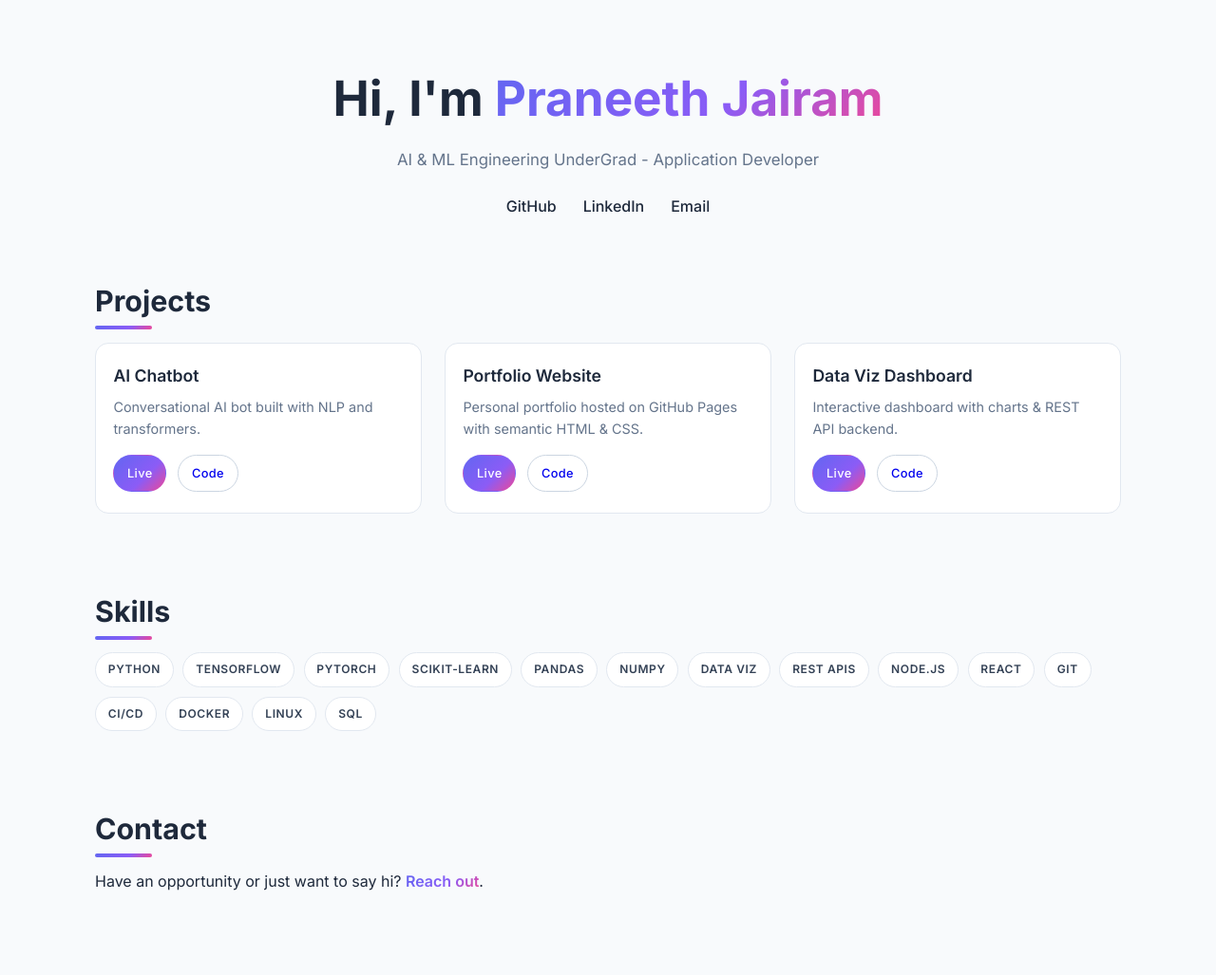
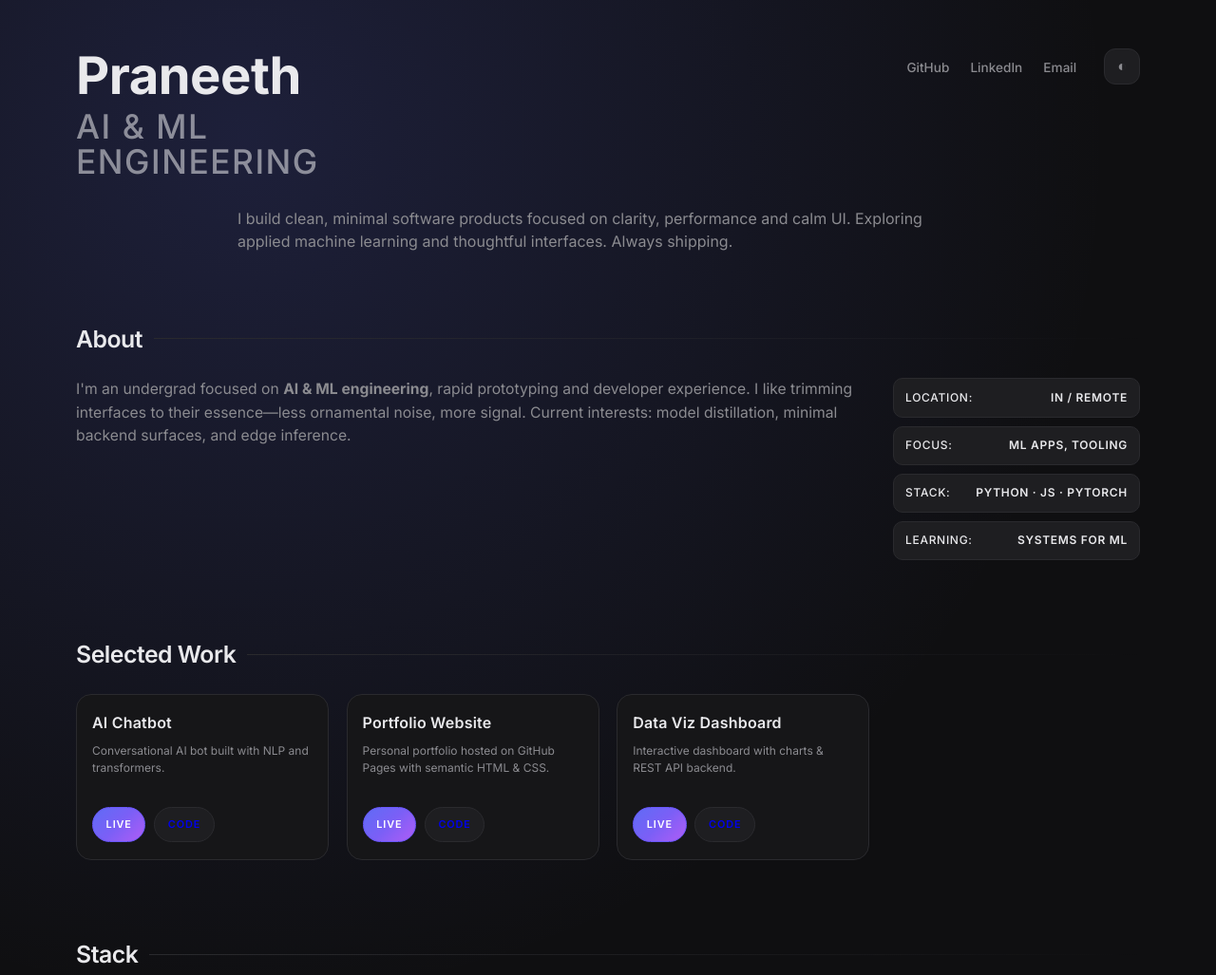
Before and after one commit to praneeeethcodes/praneeeethcodes.github.io, a plain HTML site: page index.html in a window 1280 px wide. Shown: the top 1027 px of the page at 95% size. Drawn offline with Linux system fonts and the light colour scheme.

Commit message:
ui: minimal redesign + theme toggle + animations

```diff
--- a/assets/css/style.css
+++ b/assets/css/style.css
@@ -1,49 +1,66 @@
-* { box-sizing: border-box; }
-:root {
-  --bg: #f8fafc;
-  --text: #1e293b;
-  --muted: #64748b;
-  --accent: #6366f1;
-  --accent-grad: linear-gradient(135deg,#6366f1,#8b5cf6 60%, #ec4899);
-  --radius: 14px;
-  font-family: 'Inter', system-ui, -apple-system, BlinkMacSystemFont, 'Segoe UI', Roboto, Oxygen, Ubuntu, Cantarell, 'Fira Sans', 'Droid Sans', 'Helvetica Neue', Arial, sans-serif;
+*{box-sizing:border-box;-webkit-font-smoothing:antialiased}
+:root{--bg:#0f0f11;--bg-alt:#161618;--bg-soft:#1e1e21;--border:#2a2a2e;--text:#e9e9ec;--text-dim:#8b8b90;--accent:#5f6cf6;--accent-soft:rgba(95,108,246,.12);--radius:18px;--focus:0 0 0 2px #0f0f11,0 0 0 4px var(--accent);font-family:'Inter',system-ui,-apple-system,"Segoe UI",Roboto,sans-serif;}
+body{margin:0;background:radial-gradient(circle at 20% 10%,rgba(95,108,246,.18),transparent 55%),var(--bg);color:var(--text);line-height:1.55;-webkit-text-size-adjust:100%}
+body.light{--bg:#f9fafb;--bg-alt:#ffffff;--bg-soft:#f1f3f6;--border:#e3e5e9;--text:#1d1f23;--text-dim:#5a606b;background:radial-gradient(circle at 75% 15%,rgba(95,108,246,.20),transparent 60%),var(--bg)}
+.container{width:min(1120px,90%);margin:0 auto}
+.site-header{padding:3.2rem 0 2.2rem}
+.header-inner{display:flex;justify-content:space-between;align-items:flex-start;gap:2rem}
+.brand-block{max-width:360px}
+.hero-title{margin:0;font-size:clamp(2.4rem,6vw,3.4rem);line-height:1.05;font-weight:620;letter-spacing:-.5px}
+.hero-sub{font-size:.65em;font-weight:500;opacity:.55;letter-spacing:1.5px;text-transform:uppercase;display:inline-block;margin-top:.4rem}
+.intro-blurb{margin-top:1.6rem;max-width:780px}
+.lede{margin:0;font-size:clamp(1rem,1.15vw,1.15rem);color:var(--text-dim);font-weight:400}
+.header-actions{display:flex;align-items:center;gap:1.25rem}
+.subtle-links a{color:var(--text-dim);font-size:.85rem;font-weight:500;text-decoration:none;position:relative;padding:.35rem .55rem;border-radius:8px;transition:.25s}
+.subtle-links a:hover{color:var(--text);background:var(--bg-soft)}
+.subtle-links a:active{transform:translateY(1px)}
+.theme-toggle{background:var(--bg-soft);border:1px solid var(--border);color:var(--text-dim);width:38px;height:38px;border-radius:12px;display:grid;place-items:center;font-size:1rem;cursor:pointer;transition:.35s}
+.theme-toggle:hover{color:var(--text);background:var(--bg-alt)}
+.theme-toggle:focus-visible{outline:none;box-shadow:var(--focus)}
+.section-title{margin:0 0 1.4rem;font-size:1.55rem;font-weight:600;letter-spacing:-.5px;display:flex;align-items:center;gap:.75rem}
+.section-title:after{content:"";flex:1;height:1px;background:linear-gradient(90deg,var(--border),transparent)}
+.about-section,.projects-section,.skills-section,.contact-section{padding:2.2rem 0 2.8rem}
+.about-grid{display:grid;gap:2rem;grid-template-columns:minmax(0,1fr) 260px}
+@media (max-width:860px){.about-grid{grid-template-columns:1fr}}
+.about-text{margin:0;font-size:.98rem;color:var(--text-dim)}
+.quick-facts{list-style:none;padding:0;margin:0;display:grid;gap:.55rem;font-size:.75rem;letter-spacing:.7px;text-transform:uppercase}
+.quick-facts li{background:var(--bg-soft);padding:.65rem .75rem;border:1px solid var(--border);border-radius:10px;display:flex;justify-content:space-between;gap:1rem;font-weight:500}
+.quick-facts span{color:var(--text);font-weight:600}
+.projects-grid{--cols:repeat(auto-fill,minmax(250px,1fr));display:grid;gap:1.15rem;grid-template-columns:var(--cols)}
+.project-card{background:var(--bg-alt);border:1px solid var(--border);padding:1.05rem 1rem 1.15rem;border-radius:16px;display:flex;flex-direction:column;gap:.55rem;position:relative;overflow:hidden;min-height:175px;transition:.4s}
+.project-card:before{content:"";position:absolute;inset:0;background:radial-gradient(circle at 92% 12%,rgba(95,108,246,.25),transparent 70%);opacity:0;transition:.5s}
+.project-card:hover{transform:translateY(-4px);border-color:#3a3a41}
+.project-card:hover:before{opacity:1}
+.project-title{margin:0;font-size:1rem;font-weight:600;letter-spacing:.2px}
+.project-desc{margin:0;color:var(--text-dim);font-size:.75rem;line-height:1.45}
+.project-links{margin-top:auto;display:flex;gap:.55rem}
+.btn{--btn-bg:var(--bg-soft);--btn-border:var(--border);--btn-color:var(--text-dim);font-size:.68rem;letter-spacing:.9px;text-transform:uppercase;padding:.55rem .85rem;border:1px solid var(--btn-border);border-radius:100px;background:var(--btn-bg);text-decoration:none;font-weight:600;display:inline-flex;align-items:center;gap:.35rem;cursor:pointer;transition:.35s}
+.btn:hover{color:var(--text);--btn-border:#4a4a52}
+.btn.primary{background:linear-gradient(135deg,var(--accent) 0%,#7b5ff6 50%,#b05df6);color:#fff;border:1px solid #6957ff}
+.btn.primary:hover{filter:brightness(1.08)}
+.chip-list{list-style:none;padding:0;margin:0;display:flex;flex-wrap:wrap;gap:.5rem}
+.chip-list li{background:var(--bg-soft);border:1px solid var(--border);padding:.45rem .75rem;font-size:.62rem;letter-spacing:1px;text-transform:uppercase;border-radius:8px;font-weight:600;color:var(--text-dim);transition:.3s}
+.chip-list li:hover{color:var(--text);border-color:#3a3a41}
+.contact-line{margin:0;font-size:.95rem;color:var(--text-dim)}
+.accent{background:linear-gradient(120deg,var(--accent),#8b5ff6 60%,#d65df6);-webkit-background-clip:text;background-clip:text;color:transparent;font-weight:600}
+.site-footer{padding:3rem 0 3.5rem;text-align:center;font-size:.7rem;color:var(--text-dim)}
+/* Focus styles */
+a:focus-visible,.btn:focus-visible,.theme-toggle:focus-visible,.project-card:focus-visible{outline:none;box-shadow:var(--focus)}
+/* Fade / sequence */
+.fade-seq{opacity:0;transform:translateY(16px);animation:fadeUp .9s ease forwards;animation-delay:.15s}
+@keyframes fadeUp{to{opacity:1;transform:translateY(0)}}
+/* Optional appear for JS injected cards */
+.project-card{opacity:0;transform:translateY(14px)}
+.project-card.in-view{opacity:1;transform:translateY(0);transition:opacity .6s ease,transform .6s cubic-bezier(.4,.65,.3,1)}
+/* Light mode tweaks */
+body.light .project-card:hover{border-color:#d0d2d9}
+body.light .project-card{background:var(--bg-soft)}
+body.light .quick-facts li{background:var(--bg-soft)}
+body.light .chip-list li{background:var(--bg-soft)}
+
+@media (max-width:680px){
+  .header-inner{flex-direction:column;align-items:flex-start}
+  .hero-title{font-size:clamp(2.2rem,8vw,2.9rem)}
+  .intro-blurb{margin-top:1rem}
+  .projects-grid{grid-template-columns:repeat(auto-fill,minmax(190px,1fr))}
 }
-body { margin:0; background: var(--bg); color: var(--text); line-height:1.55; }
-.container { width: min(1080px, 92%); margin: 0 auto; }
-.site-header { padding: 4rem 0 2rem; text-align:center; }
-.hero-title { font-size: clamp(2.2rem,5vw,3.2rem); margin:0 0 .75rem; font-weight:700; }
-.accent { background: var(--accent-grad); -webkit-background-clip: text; background-clip: text; color: transparent; }
-.subtitle { font-size:1.05rem; color: var(--muted); margin:0 0 1.5rem; }
-.socials { display:flex; justify-content:center; gap:1.75rem; }
-.socials a { text-decoration:none; font-weight:500; color: var(--text); position:relative; }
-.socials a:after { content:""; position:absolute; left:0; bottom:-3px; width:0; height:2px; background: var(--accent-grad); transition:.35s; }
-.socials a:hover:after { width:100%; }
-.section-title { font-size:1.9rem; margin:0 0 1.2rem; position:relative; }
-.section-title:after { content:""; position:absolute; left:0; bottom:-6px; width:60px; height:4px; background: var(--accent-grad); border-radius:3px; }
-.projects-section, .skills-section, .contact-section { padding: 2rem 0 3rem; }
-.projects-grid { display:grid; gap:1.5rem; grid-template-columns: repeat(auto-fill,minmax(260px,1fr)); }
-.project-card { background:#fff; border:1px solid #e2e8f0; padding:1.25rem 1.15rem 1.35rem; border-radius: var(--radius); display:flex; flex-direction:column; gap:.6rem; position:relative; overflow:hidden; transition:.35s; }
-.project-card:before { content:""; position:absolute; inset:0; background:radial-gradient(circle at 85% -10%, rgba(99,102,241,.35), transparent 60%); opacity:0; transition:.4s; }
-.project-card:hover { box-shadow:0 8px 28px -8px rgba(0,0,0,.12),0 4px 14px -6px rgba(0,0,0,.08); transform:translateY(-4px); }
-.project-card:hover:before { opacity:1; }
-.project-title { font-size:1.1rem; margin:0; font-weight:600; }
-.project-desc { font-size:.9rem; color: var(--muted); margin:0 0 .4rem; }
-.project-links { margin-top:auto; display:flex; gap:.75rem; }
-.btn { --btn-bg: #fff; --btn-border:#cbd5e1; --btn-color: var(--text); font-size:.8rem; padding:.55rem .85rem; border:1px solid var(--btn-border); border-radius:999px; background:var(--btn-bg); text-decoration:none; font-weight:500; letter-spacing:.4px; position:relative; overflow:hidden; transition:.35s; }
-.btn:hover { border-color: #94a3b8; }
-.btn.primary { --btn-bg: var(--accent-grad); --btn-border: transparent; --btn-color:#fff; color:#fff; }
-.btn.primary:hover { filter:brightness(.95); }
-.chip-list { list-style:none; padding:0; margin:0; display:flex; flex-wrap:wrap; gap:.6rem; }
-.chip-list li { background:#fff; border:1px solid #e2e8f0; padding:.5rem .8rem; font-size:.75rem; text-transform:uppercase; letter-spacing:.6px; border-radius:999px; font-weight:600; color:#334155; }
-.contact-section p { font-size:1rem; }
-.contact-section a { font-weight:600; text-decoration:none; }
-.contact-section a:hover { text-decoration:underline; }
-.site-footer { padding:2.5rem 0 3rem; text-align:center; font-size:.8rem; color: var(--muted); }
-@media (prefers-color-scheme: dark) {
-  :root { --bg:#0f172a; --text:#f1f5f9; --muted:#94a3b8; }
-  body { background: radial-gradient(circle at 20% 15%, rgba(99,102,241,.15), transparent 55%), var(--bg); }
-  .project-card { background:#1e293b; border-color:#334155; }
-  .chip-list li { background:#1e293b; border-color:#334155; color:#cbd5e1; }
-  .btn { --btn-bg:#1e293b; --btn-border:#334155; --btn-color:#f1f5f9; }
-  .btn.primary { --btn-bg: var(--accent-grad); }
-}
--- a/assets/js/app.js
+++ b/assets/js/app.js
@@ -51,14 +51,10 @@ function updateYear() {
   y.textContent = `© ${new Date().getFullYear()} Praneeth. Built with ❤️.`;
 }
 
-function init() {
-  renderProjects();
-  renderSkills();
-  updateYear();
-  // Basic entrance animation
+function applyIntersection() {
   const observer = new IntersectionObserver(entries => {
     entries.forEach(e => {
-      if(e.isIntersecting) {
+      if (e.isIntersecting) {
         e.target.classList.add('in-view');
         observer.unobserve(e.target);
       }
@@ -67,4 +63,24 @@ function init() {
   document.querySelectorAll('.project-card').forEach(el => observer.observe(el));
 }
 
+function setupThemeToggle() {
+  const btn = document.getElementById('themeToggle');
+  if(!btn) return;
+  const stored = localStorage.getItem('pref-theme');
+  if(stored === 'light') document.body.classList.add('light');
+  btn.addEventListener('click', () => {
+    document.body.classList.toggle('light');
+    localStorage.setItem('pref-theme', document.body.classList.contains('light') ? 'light' : 'dark');
+  });
+}
+
+function init() {
+  renderProjects();
+  renderSkills();
+  updateYear();
+  setupThemeToggle();
+  // Delay intersection observer until DOM update flush
+  requestAnimationFrame(() => applyIntersection());
+}
+
 document.addEventListener('DOMContentLoaded', init);
--- a/index.html
+++ b/index.html
@@ -3,8 +3,15 @@
   <head>
     <meta charset="UTF-8" />
     <meta name="viewport" content="width=device-width, initial-scale=1.0" />
-    <title>Praneeth | Portfolio</title>
-    <meta name="description" content="Praneeth's developer portfolio" />
+  <title>Praneeth | Portfolio</title>
+  <meta name="description" content="Praneeth's developer portfolio – AI & ML, applications, projects." />
+  <meta name="theme-color" content="#0f0f11" />
+  <meta property="og:type" content="website" />
+  <meta property="og:title" content="Praneeth | Portfolio" />
+  <meta property="og:description" content="AI & ML Engineering UnderGrad – building clean, purposeful software." />
+  <meta property="og:url" content="https://praneeeethcodes.github.io" />
+  <meta property="og:image" content="https://praneeeethcodes.github.io/og-preview.png" />
+  <meta name="twitter:card" content="summary_large_image" />
     <link rel="preconnect" href="https://fonts.googleapis.com" />
     <link rel="preconnect" href="https://fonts.gstatic.com" crossorigin />
     <link href="https://fonts.googleapis.com/css2?family=Inter:wght@400;500;600;700&display=swap" rel="stylesheet" />
@@ -12,31 +19,51 @@
   </head>
   <body>
     <header class="site-header">
-      <div class="container">
-        <h1 class="hero-title">Hi, I'm <span class="accent">Praneeth Jairam</span> </h1>
-        <p class="subtitle">AI & ML Engineering UnderGrad - Application Developer </p>
-        <nav class="socials">
-          <a aria-label="GitHub" href="https://github.com/praneeeethcodes" target="_blank" rel="noopener noreferrer">GitHub</a>
-          <a aria-label="LinkedIn" href="https://www.linkedin.com/in/praneeth-jairam-79130b31a" target="_blank" rel="noopener noreferrer">LinkedIn</a>
-          <a aria-label="Email" href="mailto:saipraneethjairam@gmail.com">Email</a>
-        </nav>
+      <div class="container header-inner">
+        <div class="brand-block">
+          <h1 class="hero-title">Praneeth<br><span class="hero-sub">AI & ML Engineering</span></h1>
+        </div>
+        <div class="header-actions">
+          <nav class="socials subtle-links" aria-label="Primary social links">
+            <a aria-label="GitHub" href="https://github.com/praneeeethcodes" target="_blank" rel="noopener noreferrer">GitHub</a>
+            <a aria-label="LinkedIn" href="https://www.linkedin.com/in/praneeth-jairam-79130b31a" target="_blank" rel="noopener noreferrer">LinkedIn</a>
+            <a aria-label="Email" href="mailto:saipraneethjairam@gmail.com">Email</a>
+          </nav>
+          <button id="themeToggle" class="theme-toggle" type="button" aria-label="Toggle dark mode">◐</button>
+        </div>
+      </div>
+      <div class="container intro-blurb">
+        <p class="lede">I build clean, minimal software products focused on clarity, performance and calm UI. Exploring applied machine learning and thoughtful interfaces. Always shipping.</p>
       </div>
     </header>
 
     <main>
-      <section id="projects" class="projects-section container">
-        <h2 class="section-title">Projects</h2>
-        <div class="projects-grid" id="projectsGrid"></div>
+      <section id="about" class="about-section container fade-seq">
+        <h2 class="section-title">About</h2>
+        <div class="about-grid">
+          <p class="about-text">I'm an undergrad focused on <strong>AI & ML engineering</strong>, rapid prototyping and developer experience. I like trimming interfaces to their essence—less ornamental noise, more signal. Current interests: model distillation, minimal backend surfaces, and edge inference.</p>
+          <ul class="quick-facts">
+            <li>Location: <span>IN / Remote</span></li>
+            <li>Focus: <span>ML Apps, Tooling</span></li>
+            <li>Stack: <span>Python · JS · PyTorch</span></li>
+            <li>Learning: <span>Systems for ML</span></li>
+          </ul>
+        </div>
       </section>
 
-      <section id="skills" class="skills-section container">
-        <h2 class="section-title">Skills</h2>
+      <section id="projects" class="projects-section container fade-seq">
+        <h2 class="section-title">Selected Work</h2>
+        <div class="projects-grid" id="projectsGrid" aria-live="polite"></div>
+      </section>
+
+      <section id="skills" class="skills-section container fade-seq">
+        <h2 class="section-title">Stack</h2>
         <ul class="chip-list" id="skillsList"></ul>
       </section>
 
-      <section id="contact" class="contact-section container">
+      <section id="contact" class="contact-section container fade-seq">
         <h2 class="section-title">Contact</h2>
-  <p>Have an opportunity or just want to say hi? <a href="mailto:saipraneethjairam@gmail.com" class="accent">Reach out</a>.</p>
+        <p class="contact-line">Have an opportunity or just want to say hi? <a href="mailto:saipraneethjairam@gmail.com" class="accent">Reach out</a>.</p>
       </section>
     </main>
 
```
